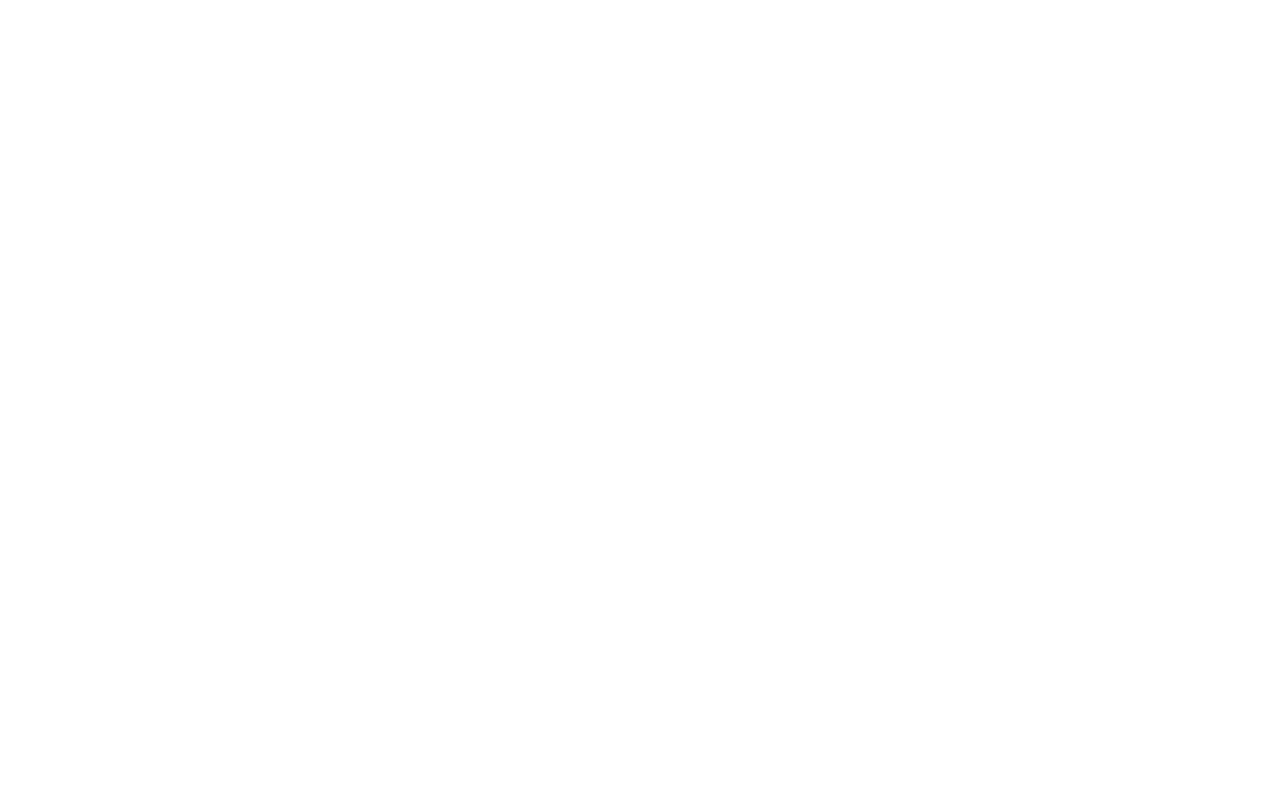
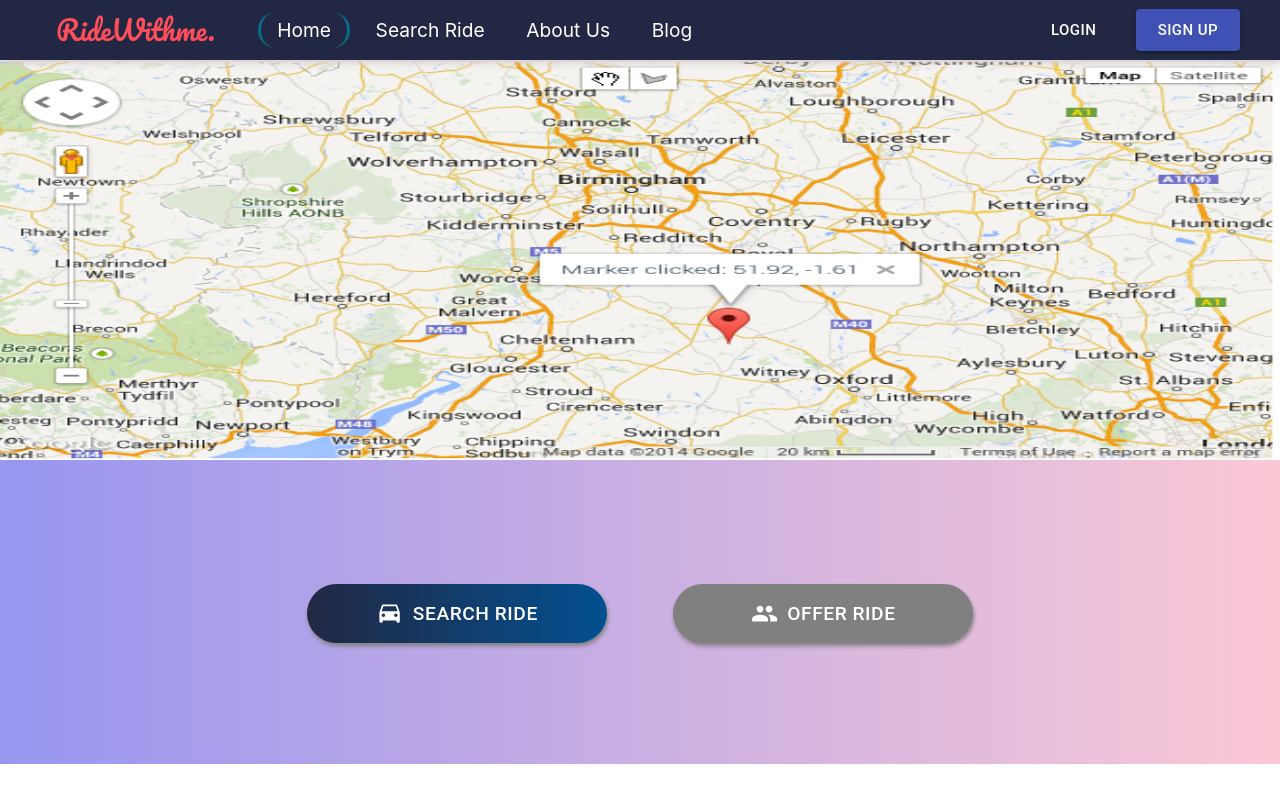
Before and after one commit to sandeepPainkra/Minor-project-Ride-sharing-web-app-, a React (Create React App) app in the folder frontend/: page /home in a window 1280 px wide. Before the commit this address had no page. Built offline with nearby package versions, Linux system fonts and the light colour scheme.

Commit message:
creating Home Component

```diff
--- a/frontend/src/App.js
+++ b/frontend/src/App.js
@@ -5,6 +5,7 @@
 import LandingPage from "./components/LandingPage/LandingPage.js";
 import Login from "./components/Login/Login.js";
 import Register from "./components/Register/Register.js";
+import Home from "./components/Home/Home.js";
 
 const App = () => {
   return (
@@ -15,6 +16,7 @@
           <Route path="/" element={<LandingPage />} />
           <Route path="/login" element={<Login />} />
           <Route path="/signup" element={<Register />} />
+          <Route path="/home" element={<Home />} />
         </Routes>
       </Router>
     </div>
--- /dev/null
+++ b/frontend/src/components/Home/Home.css
@@ -0,0 +1,51 @@
+.home {
+  width: 100%;
+  height: auto;
+  background: linear-gradient(90deg, #9896f0 0%, #fbc8d5 100%);
+}
+.map_container {
+  width: 100%;
+  /* padding: 0 3rem; */
+}
+
+.map_container img {
+  width: 100%;
+  height: 400px;
+}
+.home_controller {
+  width: 100%;
+  height: 300px;
+  padding: 2rem;
+  display: grid;
+  place-items: center;
+}
+
+.btn_controller {
+  width: 60%;
+  padding: 2rem;
+  display: flex;
+  flex-wrap: wrap;
+  align-items: center;
+  justify-content: space-between;
+}
+.btn {
+  width: 45% !important;
+  padding: 0.8rem 2rem !important;
+  font-size: 1.2rem !important;
+  color: #fff !important;
+  background-color: gray !important;
+  border-radius: 2rem !important;
+  box-shadow: 1px 3px 4px gray !important;
+}
+.search_btn {
+  /* border: 2px solid black !important; */
+  /* background-color: #222843 !important; */
+  background: linear-gradient(90deg, #222843 0%, #025091 100%);
+}
+.offer_btn {
+  background-color: #939fae;
+}
+.btn_controller .MuiSvgIcon-root {
+  font-size: 1.7rem !important;
+  margin-right: 0.6rem;
+}
--- /dev/null
+++ b/frontend/src/components/Home/Home.js
@@ -0,0 +1,36 @@
+import React from "react";
+import "./Home.css";
+import mapImage from "../../assets/map.png";
+import Navbar from "../Navbar/Navbar.js";
+import DriveEtaIcon from "@material-ui/icons/DriveEta";
+import { Button } from "@material-ui/core";
+import PeopleIcon from "@material-ui/icons/People";
+
+const Home = () => {
+  return (
+    <div className="home">
+      <Navbar />
+      <div className="second_nav"></div>
+      <div className="home_body">
+        <div className="map_container">
+          <img src={mapImage} alt="Map image" />
+        </div>
+
+        <div className="home_controller">
+          <div className="btn_controller">
+            <Button className="btn search_btn">
+              <DriveEtaIcon />
+              Search Ride
+            </Button>
+            <Button className="btn offer_btn">
+              <PeopleIcon />
+              Offer Ride
+            </Button>
+          </div>
+        </div>
+      </div>
+    </div>
+  );
+};
+
+export default Home;
--- a/frontend/src/components/LandingPage/LandingPage.js
+++ b/frontend/src/components/LandingPage/LandingPage.js
@@ -1,7 +1,6 @@
 import React from "react";
 import "./LandingPage.css";
 import bannerImg from "../../assets/car-vector.png";
-import video from "../../assets/Banner-video.mp4";
 import { Button } from "@material-ui/core";
 import ArrowForwardIcon from "@material-ui/icons/ArrowForward";
 import driverImage from "../../assets/driver.svg";
@@ -9,6 +8,7 @@
 import PeopleIcon from "@material-ui/icons/People";
 import MotorcycleIcon from "@material-ui/icons/Motorcycle";
 import Footer from "../Footer/Footer";
+import { Link } from "react-router-dom";
 
 const LandingPage = () => {
   return (
@@ -32,9 +32,11 @@
       <div className="search_for_ride">
         <h2>Search for your Ride</h2>
         <div className="search_box">
-          <Button size="large" variant="contained" color="primary">
-            Search Ride <ArrowForwardIcon />
-          </Button>
+          <Link to="/home">
+            <Button size="large" variant="contained" color="primary">
+              Search Ride <ArrowForwardIcon />
+            </Button>
+          </Link>
         </div>
       </div>
       {/* Offer Ride Section  */}
```
Also changed, not shown: frontend/src/assets/map.png (added).
